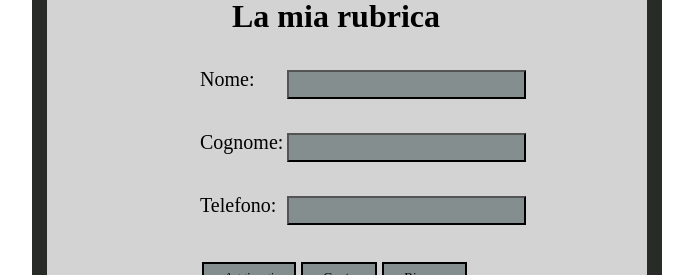
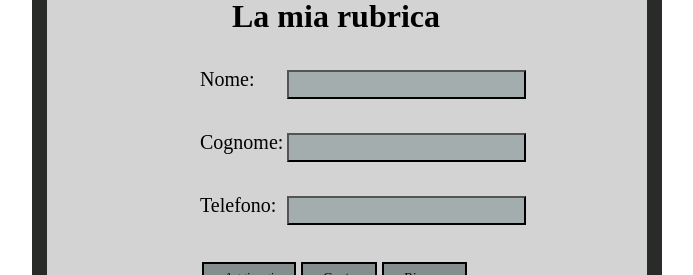
Before and after one commit to Matteosalvatori4/rubrica-telefonica-gruppo2, an Angular app in the folder rubrica-telefonica-client/: page /main-page in a window 1280 px wide. Shown: the part 322-597 px from the top of the page, without its empty margins (276-969 px from the left). Built offline with nearby package versions, Linux system fonts and the light colour scheme; no server answers.

Commit message:
modifica interfaccia grafica #9
modifica interfaccia grafica

```diff
--- a/rubrica-telefonica-client/src/app/main-page/main-page.component.css
+++ b/rubrica-telefonica-client/src/app/main-page/main-page.component.css
@@ -1,6 +1,6 @@
 input {
     margin-top: 10px;
-    background-color: rgba(67, 85, 85, 0.54);
+    background-color: rgba(125, 143, 143, 0.54);
     border-color: rgb(0, 0, 0);
     border-style: outset;
     font-size: 12px;
--- a/rubrica-telefonica-client/src/app/search-page/search-page.component.css
+++ b/rubrica-telefonica-client/src/app/search-page/search-page.component.css
@@ -32,7 +32,7 @@ button {
 input {
     margin-top: 10px;
     margin-left: 40px;
-    background-color: rgba(67, 85, 85, 0.54);
+    background-color: rgba(125, 143, 143, 0.54);
     border-color: rgb(0, 0, 0);
     border-style: outset;
     font-size: 12px;
```
